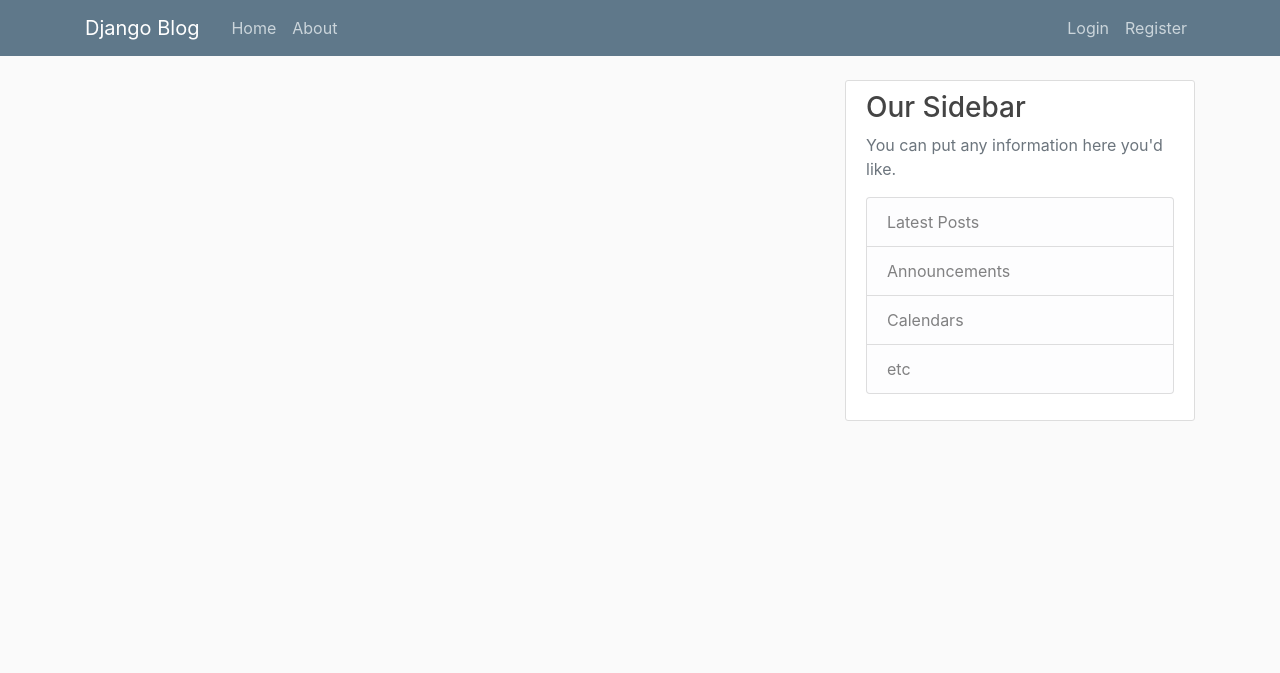
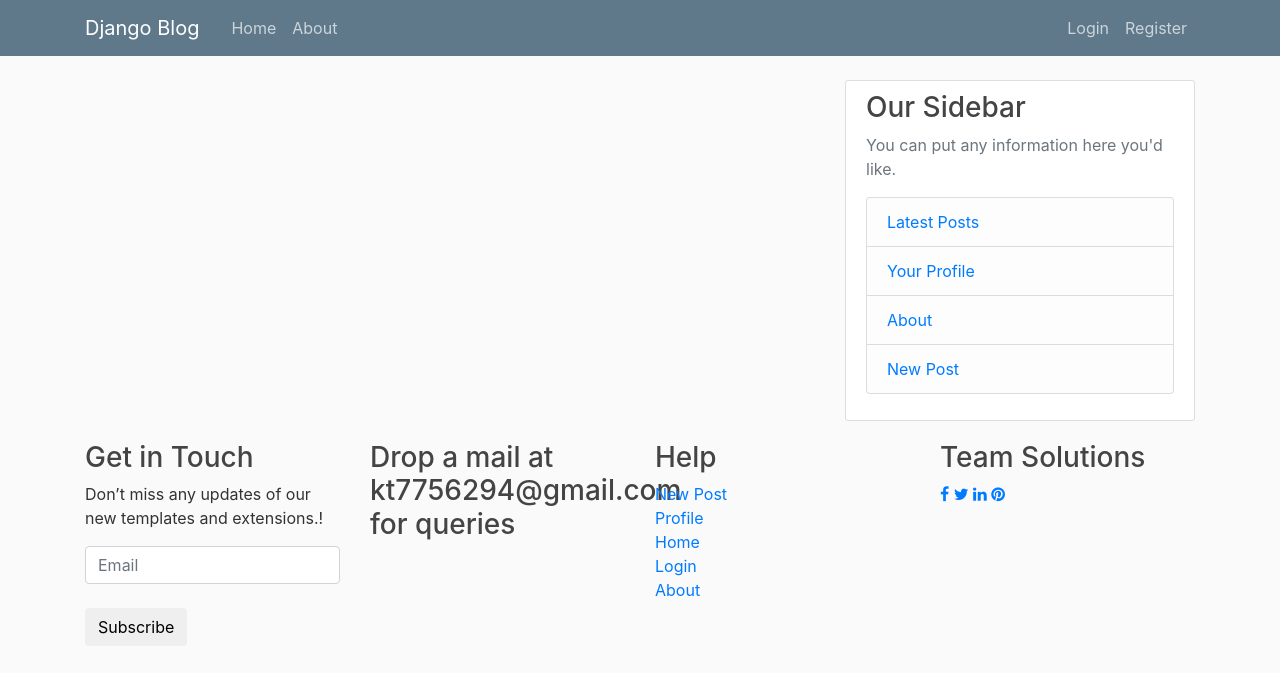
Before and after one commit to kritarth2121/blogkritarth, a Django app: template blog/templates/blog/home.html in a window 1280 px wide. Shown: the top 673 px of the page. Run offline with Django 3.2, Linux system fonts and the light colour scheme; the template is opened without the code that fills it, so the values that code supplies are empty; some libraries are stand-ins or nearby versions.

Commit message:
Update base.html

```diff
--- a/blog/templates/blog/base.html
+++ b/blog/templates/blog/base.html
@@ -6,7 +6,7 @@
     <!-- Required meta tags -->
     <meta charset="utf-8">
     <meta name="viewport" content="width=device-width, initial-scale=1, shrink-to-fit=no">
-
+<link rel="stylesheet" href="https://cdnjs.cloudflare.com/ajax/libs/font-awesome/4.7.0/css/font-awesome.min.css">
     <!-- Bootstrap CSS -->
     <link rel="stylesheet" href="https://maxcdn.bootstrapcdn.com/bootstrap/4.0.0/css/bootstrap.min.css" integrity="sha384-Gn5384xqQ1aoWXA+058RXPxPg6fy4IWvTNh0E263XmFcJlSAwiGgFAW/dAiS6JXm" crossorigin="anonymous">
 
@@ -59,10 +59,10 @@
             <h3>Our Sidebar</h3>
             <p class='text-muted'>You can put any information here you'd like.
               <ul class="list-group">
-                <li class="list-group-item list-group-item-light">Latest Posts</li>
-                <li class="list-group-item list-group-item-light">Announcements</li>
-                <li class="list-group-item list-group-item-light">Calendars</li>
-                <li class="list-group-item list-group-item-light">etc</li>
+                <li class="list-group-item list-group-item-light"><a href="{% url 'blog-home' %}">Latest Posts</a></li>
+                <li class="list-group-item list-group-item-light"><a href="{% url 'profile' %}">Your Profile</a></li>
+                <li class="list-group-item list-group-item-light"><a href="{% url 'blog-about' %}">About</a></li>
+                <li class="list-group-item list-group-item-light"><a href="{% url 'post-create' %}">New Post</a></li>
               </ul>
             </p>
           </div>
@@ -70,6 +70,72 @@
       </div>
     </main>
 
+
+<footer class="new_footer_area bg_color">
+            <div class="new_footer_top">
+                <div class="container">
+                    <div class="row">
+                        <div class="col-lg-3 col-md-6">
+                            <div class="f_widget company_widget wow fadeInLeft" data-wow-delay="0.2s" style="visibility: visible; animation-delay: 0.2s; animation-name: fadeInLeft;">
+                                <h3 class="f-title f_600 t_color f_size_18">Get in Touch</h3>
+
+                                <p>Don’t miss any updates of our new templates and extensions.!</p>
+                                    <input type="text" name="EMAIL" class="form-control memail" placeholder="Email">
+                                                                    <br>
+
+                                    <button class="btn btn_get btn_get_two" type="submit">Subscribe</button>
+                                    <p class="mchimp-errmessage" style="display: none;"></p>
+                                    <p class="mchimp-sucmessage" style="display: none;"></p>
+                                </form>
+                            </div>
+                        </div>
+                        <div class="col-lg-3 col-md-6">
+                            <div class="f_widget about-widget pl_70 wow fadeInLeft" data-wow-delay="0.4s" style="visibility: visible; animation-delay: 0.4s; animation-name: fadeInLeft;">
+                                <h3 class="f-title f_600 t_color f_size_18"><p>Drop a mail at kt7756294@gmail.com for queries</p></h3>
+                                <!--ul class="list-unstyled f_list">
+                                    <li><a href="#">Company</a></li>
+                                    <li><a href="#">Android App</a></li>
+                                    <li><a href="#">ios App</a></li>
+                                    <li><a href="#">Desktop</a></li>
+                                    <li><a href="#">Projects</a></li>
+                                    <li><a href="#">My tasks</a></li>
+                                </ul-->
+                            </div>
+                        </div>
+                        <div class="col-lg-3 col-md-6">
+                            <div class="f_widget about-widget pl_70 wow fadeInLeft" data-wow-delay="0.6s" style="visibility: visible; animation-delay: 0.6s; animation-name: fadeInLeft;">
+                                <h3 class="f-title f_600 t_color f_size_18">Help</h3>
+                                <ul class="list-unstyled f_list">
+                                    <li><a href="{% url 'post-create' %}">New Post</a></li>
+                                    <li><a href="{% url 'profile' %}">Profile</a></li>
+                                    <li><a href="{% url 'blog-home' %}">Home</a></li>
+                                    <li><a href="{% url 'login' %}">Login</a></li>
+                                    <li><a href="{% url 'blog-about' %}">About</a></li>
+
+                                </ul>
+                            </div>
+                        </div>
+                        <div class="col-lg-3 col-md-6">
+                            <div class="f_widget social-widget pl_70 wow fadeInLeft" data-wow-delay="0.8s" style="visibility: visible; animation-delay: 0.8s; animation-name: fadeInLeft;">
+                                <h3 class="f-title f_600 t_color f_size_18">Team Solutions</h3>
+                                <div class="f_social_icon">
+                                    <a href="#" class="fa fa-facebook"></a>
+                                    <a href="#" class="fa fa-twitter">
+</a>
+                                    <a href="#" class="fa fa-linkedin"></a>
+                                    <a href="#" class="fa fa-pinterest"></a>
+                                </div>
+                            </div>
+                        </div>
+                    </div>
+                </div>
+                <div class="footer_bg">
+                    <div class="footer_bg_one"></div>
+                    <div class="footer_bg_two"></div>
+                </div>
+            </div>
+
+        </footer>
     <!-- Optional JavaScript -->
     <!-- jQuery first, then Popper.js, then Bootstrap JS -->
     <script src="https://code.jquery.com/jquery-3.2.1.slim.min.js" integrity="sha384-KJ3o2DKtIkvYIK3UENzmM7KCkRr/rE9/Qpg6aAZGJwFDMVNA/GpGFF93hXpG5KkN" crossorigin="anonymous"></script>
```
